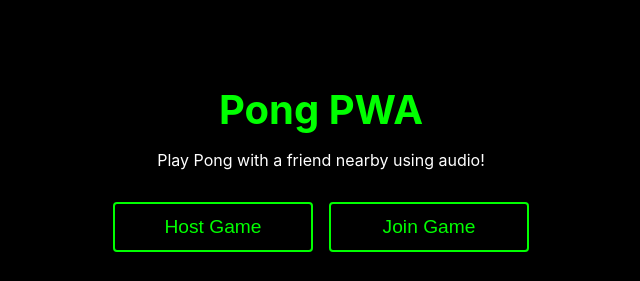
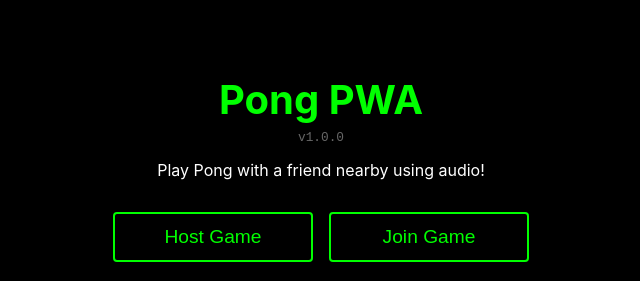
Before and after one commit to rohitkparida/pong, a website: page index.html in a window 1280 px wide. Shown: the part 204-485 px from the top of the page, without its empty margins (319-959 px from the left). Drawn offline with Linux system fonts and the light colour scheme.

Commit message:
Added version number v1.0.0 to home screen

```diff
--- a/index.html
+++ b/index.html
@@ -23,6 +23,7 @@
   <div id="game-container">
     <div id="setup-screen" class="screen active">
       <h1>Pong PWA</h1>
+      <div class="version">v1.0.0</div>
       <p>Play Pong with a friend nearby using audio!</p>
       <div class="button-container">
         <button id="host-btn" class="btn">Host Game</button>
--- a/styles.css
+++ b/styles.css
@@ -106,6 +106,14 @@ p {
   color: var(--primary-color);
 }
 
+.version {
+  font-size: 0.8rem;
+  color: #666;
+  margin-top: -10px;
+  margin-bottom: 15px;
+  font-family: monospace;
+}
+
 @media (min-width: 768px) {
   .button-container {
     flex-direction: row;
```
